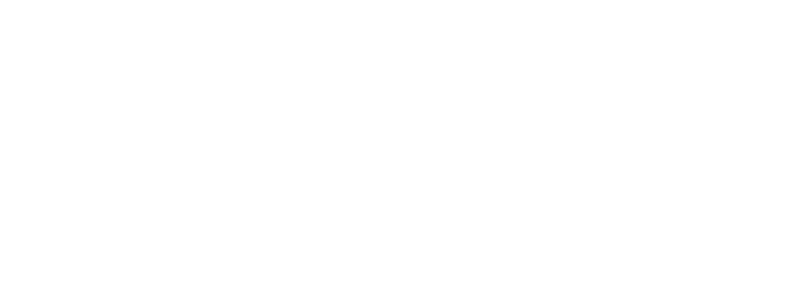
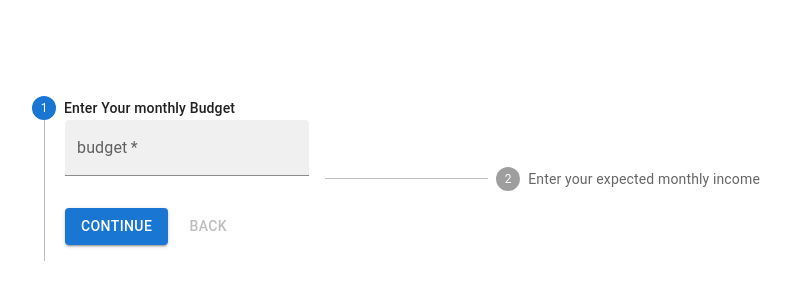
Before and after one commit to DanielGithumbi21/expense-tracker-pwa, a React (Create React App) app: page /spendings in a window 1280 px wide. Before the commit this address had no page. Shown: the part 70-370 px from the top of the page, without its empty margins (244-1035 px from the left). Built offline with nearby package versions, Linux system fonts and the light colour scheme.

Commit message:
added some new features

```diff
--- a/src/App.tsx
+++ b/src/App.tsx
@@ -3,12 +3,14 @@ import { Route, Routes } from 'react-router-dom'
 import Sign from './components/sign/sign'
 import "bootstrap/dist/css/bootstrap.min.css"
 import ForgotPassword from './components/sign/ForgotPassword'
+import Spendings from './components/Spendings/Spendings'
 const App = () => {
   return (
     <React.Fragment>
       <Routes>
         <Route path='/auth' element={<Sign />} />
         <Route path='/auth/forgot-password' element={<ForgotPassword />} />
+        <Route path='/spendings' element={<Spendings/>}/>
       </Routes>
     </React.Fragment>
   )
--- /dev/null
+++ b/src/Data/Auth/Auth.ts
@@ -0,0 +1,36 @@
+import axios from "axios"
+const url = "http://localhost:5000"
+
+
+const registerUser = async (post:any,setIsLoading:any,navigate:any,setErrors:any,setUser:any) => {
+    setIsLoading(true)
+    await axios.post(`${url}/register`,post)
+    .then((data) => {
+        setIsLoading(false)
+        setUser(data.data);
+    })
+    .catch((error) => {
+        setIsLoading(false)
+        setErrors(error.response.data.Error)
+    })
+}
+
+const loginUser = async (post:any,setIsLoading:any,navigate:any,setErrors:any,setUser:any) => {
+    setIsLoading(true)
+    await axios.post(`${url}/login`,post)
+    .then((data) => {
+        console.log(data)
+        setIsLoading(false)
+        setUser(data.data);
+    })
+    .catch((error) => {
+        setIsLoading(false)
+        setErrors(error.response.data.Error)
+    })
+}
+
+export {
+    url,
+    registerUser,
+    loginUser
+}
--- /dev/null
+++ b/src/components/Spendings/Spendings.tsx
@@ -0,0 +1,135 @@
+import React, { useContext, useState } from 'react';
+import Box from '@mui/material/Box';
+import Stepper from '@mui/material/Stepper';
+import Step from '@mui/material/Step';
+import StepLabel from '@mui/material/StepLabel';
+import StepContent from '@mui/material/StepContent';
+import Button from '@mui/material/Button';
+import Paper from '@mui/material/Paper';
+import Typography from '@mui/material/Typography';
+import { TextField } from "@mui/material"
+import { useNavigate } from 'react-router-dom';
+import { DataContext } from '../../context/ContextProvider';
+
+const steps = [
+    {
+        label: 'Enter Your monthly Budget',
+        name: `budget`,
+    },
+    {
+        label: 'Enter your expected monthly income',
+        name: `income`,
+    },
+
+];
+
+interface Post {
+    budget:Number,
+    income:Number,
+    user:String
+}
+
+export default function Spendings() {
+    const navigate = useNavigate()
+    const initialState = { budget: 0, income: 0 }
+    const [activeStep, setActiveStep] = useState(0);
+    const [formData, setFormData] = React.useState(initialState)
+    const [isLoading, setIsLoading] = useState(false)
+    const [errors, setErrors] = useState([])
+
+    const handleNext = () => {
+        setActiveStep((prevActiveStep) => prevActiveStep + 1);
+    };
+
+    const handleBack = () => {
+        setActiveStep((prevActiveStep) => prevActiveStep - 1);
+    };
+
+    const handleReset = () => {
+        setActiveStep(0);
+    };
+    const handleChange = (e: React.ChangeEvent<HTMLInputElement>) => {
+        setFormData({ ...formData, [e.target.name]: e.target.value })
+    }
+
+    const { user, setLoggedUser,smallScreen } = useContext(DataContext)
+
+    const onSubmit = (e: React.MouseEvent<HTMLButtonElement>) => {
+        e.preventDefault()
+        const post:Post = {
+            income: formData.income,
+            budget: formData.budget,
+            user:""
+        }
+        // addPlannedFinance(post, setLoggedUser, setIsLoading, setErrors, navigate)
+        console.log(post)
+
+    }
+
+    return (
+        <Box className="container  " sx ={{
+            width: smallScreen?"100%":"60%",
+            marginTop: smallScreen?"45%":"13%"
+        }}  >
+            {
+                errors && (
+                    <p className="text-center text-danger mb-3">{errors}</p>
+                )
+            }
+            {/* <h5 className="text-center mb-5">Welcome, {user.user.name}</h5> */}
+            <Stepper activeStep={activeStep}  >
+                {steps.map((step, index) => (
+                    <Step key={step.label}>
+                        <StepLabel
+                            optional={
+                                index === 2 ? (
+                                    <Typography variant="caption">Last step</Typography>
+                                ) : null
+                            }
+                        >
+                            {step.label}
+                        </StepLabel>
+                        <StepContent>
+                            <div className="mb-2 field">
+                                <TextField onChange={handleChange} required id="outlined-basic" label={step.name} name={step.name} variant="filled" className="textfield mb-3" />
+                            </div>
+
+                            <Box sx={{ mb: 2 }}>
+                                <div>
+                                    <Button
+                                        variant="contained"
+                                        onClick={handleNext}
+                                        sx={{ mt: 1, mr: 1 }}
+                                    >
+                                        {index === steps.length - 1 ? 'Finish' : 'Continue'}
+                                    </Button>
+                                    <Button
+                                        disabled={index === 0}
+                                        onClick={handleBack}
+                                        sx={{ mt: 1, mr: 1 }}
+                                    >
+                                        Back
+                                    </Button>
+                                </div>
+                            </Box>
+                        </StepContent>
+                    </Step>
+                ))}
+            </Stepper>
+            {activeStep === steps.length && (
+                <Paper square elevation={0} sx={{ p: 3 }} className="mt-3">
+                    <Typography>All steps completed - you&apos;re finished</Typography>
+                    <div className="text-center mt-3">
+                        <button onClick={handleReset} className="btn btn-danger btn-md m-2">
+                            Reset
+                        </button>
+                        <button onClick={onSubmit} className="btn btn-primary btn-md m-2" disabled={isLoading ? true : false} >
+                            Continue
+                        </button>
+                    </div>
+
+                </Paper>
+            )}
+        </Box>
+    );
+}
--- a/src/components/sign/SignInPage.tsx
+++ b/src/components/sign/SignInPage.tsx
@@ -1,31 +1,59 @@
-import { Container, Card, Typography, TextField, InputAdornment, IconButton } from '@mui/material'
+import { Container, Card, Typography, TextField, InputAdornment, IconButton,Alert } from '@mui/material'
 import { Visibility, VisibilityOff } from '@mui/icons-material';
-import { Link } from 'react-router-dom';
+import { Link, useNavigate } from 'react-router-dom';
 import { DataContext } from '../../context/ContextProvider'
-import { useContext } from 'react';
+import { useContext, useState } from 'react';
+import { loginUser } from '../../Data/Auth/Auth';
 
+interface User {
+    email:String,
+    password:String
+}
 
 const SignInPage = ({ handleShowPassword, showPassword, switchmode }: any) => {
-    const { smallScreen } = useContext(DataContext)
+    const navigate = useNavigate ()
+    const { smallScreen,setUser } = useContext(DataContext)
+    const initialUser:User = {email:"",password:""}
+    const [formData,setFormData] = useState <User> (initialUser)
+    const [ isLoading,setIsLoading] = useState <Boolean> (false)
+    const [errors,setErrors] = useState <String> ('')
+
+    const handleChange = (e: React.ChangeEvent<HTMLInputElement>) => {
+        setFormData({...formData,[e.target.name]:e.target.value})
+    }
+
+    const onSubmit = (e: React.FormEvent<HTMLFormElement>) => {
+        e.preventDefault ()
+        loginUser(formData,setIsLoading,navigate,setErrors,setUser)
+
+    }
+
 
     return (
         <div className="container-fluid p-5" style={{ backgroundColor: "#f2f8FF" }}>
             <Container sx={{
                 padding: "30px",
-                marginTop: smallScreen ? "20%" : "10%",
+                marginTop: smallScreen ? "30%" : "10%",
                 width: smallScreen ? "100%" : "60%",
-                marginBottom: smallScreen ? "30%" : "10%"
+                marginBottom: smallScreen ? "40%" : "10%"
             }}>
                 <Card sx={{ padding: "20px", backgroundColor: "transparent" }}>
-                    <Typography variant='h5' sx={{ marginBottom: "30px", textAlign: "center" }}>
+                {
+                        errors !== '' && (
+                            <Alert variant="filled" onClose={(() => setErrors(''))} severity="error">
+                                    {errors}
+                                </Alert>
+                        )
+                    }
+                    <Typography variant='h5' sx={{ marginTop: "30px", marginBottom: "30px", textAlign: "center" }}>
                         Sign In
                     </Typography>
-                    <form>
+                    <form onSubmit={onSubmit} >
                         <div className="mb-3">
-                            <TextField fullWidth id="standard-basic" label="Email" name="email" variant="standard" />
+                            <TextField fullWidth id="standard-basic" required onChange={handleChange} type="email" label="Email" name="email" variant="standard" />
                         </div>
                         <div className="mb-4">
-                            <TextField fullWidth id="standard-basic" label="Password" name="password" type={showPassword ? 'text' : 'password'} InputProps={{
+                            <TextField fullWidth id="standard-basic" required onChange={handleChange} label="Password" name="password" type={showPassword ? 'text' : 'password'} InputProps={{
                                 endAdornment: (
                                     <InputAdornment position="end">
                                         <IconButton>
@@ -40,7 +68,7 @@ const SignInPage = ({ handleShowPassword, showPassword, switchmode }: any) => {
                         </div>
 
                         <div className="mb-3 text-center">
-                            <button className="btn btn-primary btn-md">Login</button>
+                            <button className="btn btn-primary btn-md" disabled={isLoading?true:false}>Login</button>
                         </div>
                         <div className="mb-3 text-center">
                             <Link style={{ textDecoration: "none" }} to='/auth/forgot-password' >Forgot Password</Link>
--- a/src/components/sign/SignUpPage.tsx
+++ b/src/components/sign/SignUpPage.tsx
@@ -1,31 +1,62 @@
-import { useContext } from "react"
-import { Container, Card, Typography, TextField, InputAdornment, IconButton } from '@mui/material'
+import { useContext, useState } from "react"
+import { Container, Card, Typography, TextField, InputAdornment, IconButton,Alert } from '@mui/material'
 import { Visibility, VisibilityOff } from '@mui/icons-material';
 import { DataContext } from '../../context/ContextProvider'
+import { useNavigate } from "react-router-dom";
+import { registerUser } from "../../Data/Auth/Auth";
+
+
+interface User {
+    name:String,
+    email:String,
+    password:String
+}
 
 const SignUpPage = ({ handleShowPassword, showPassword, switchmode }: any) => {
-    const { smallScreen } = useContext(DataContext)
+    const navigate = useNavigate()
+    const { smallScreen, setUser } = useContext(DataContext)
+    const initialState:User = {name:"",email:"", password:""}
+    const [formData,setFormData] = useState<User> (initialState)
+    const [isLoading,setIsLoading] = useState <Boolean> (false)
+    const [errors,setErrors] = useState('')
+
+    const handleChange = (e: React.ChangeEvent<HTMLInputElement>) => {
+        setFormData({...formData,[e.target.name]:e.target.value})
+    }
+
+    const onSubmit = (e: React.FormEvent<HTMLFormElement>) => {
+        e.preventDefault ()
+        registerUser(formData,setIsLoading,navigate,setErrors,setUser)
+
+    }
     return (
         <div className="container-fluid p-5" style={{ backgroundColor: "#f2f8FF" }}>
             <Container sx={{
                 padding: "30px",
-                marginTop: smallScreen ? "20%" : "10%",
+                marginTop: smallScreen ? "30%" : "10%",
                 width: smallScreen ? "100%" : "60%",
-                marginBottom: smallScreen ? "30%" : "10%"
+                marginBottom: smallScreen ? "40%" : "10%"
             }}>
                 <Card sx={{ padding: "20px", backgroundColor: "transparent" }}>
-                    <Typography variant='h5' sx={{ marginBottom: "30px", textAlign: "center" }}>
+                    {
+                        errors !== '' && (
+                            <Alert variant="filled" onClose={(() => setErrors(''))} severity="error">
+                                    {errors}
+                                </Alert>
+                        )
+                    }
+                    <Typography variant='h5' sx={{marginTop: "30px", marginBottom: "30px", textAlign: "center" }}>
                         Sign Up
                     </Typography>
-                    <form>
+                    <form onSubmit={onSubmit}>
                         <div className="mb-3">
-                            <TextField fullWidth id="standard-basic" label="Name" name="name" type="text" variant="standard" />
+                            <TextField fullWidth id="standard-basic" onChange={handleChange} label="Name" name="name" type="text" variant="standard" />
                         </div>
                         <div className="mb-3">
-                            <TextField fullWidth id="standard-basic" label="Email" name="email" type="email" variant="standard" />
+                            <TextField fullWidth id="standard-basic" onChange={handleChange} label="Email" name="email" type="email" variant="standard" />
                         </div>
                         <div className="mb-4">
-                            <TextField fullWidth id="standard-basic" label="Password" name="password" type={showPassword ? 'text' : 'password'} InputProps={{
+                            <TextField fullWidth id="standard-basic" onChange={handleChange} label="Password" name="password" type={showPassword ? 'text' : 'password'} InputProps={{
                                 endAdornment: (
                                     <InputAdornment position="end">
                                         <IconButton>
@@ -39,7 +70,7 @@ const SignUpPage = ({ handleShowPassword, showPassword, switchmode }: any) => {
                             }} variant="standard" />
                         </div>
                         <div className="mb-3 text-center">
-                            <button className="btn btn-primary btn-md">Sign up</button>
+                            <button className="btn btn-primary btn-md" disabled={isLoading?true:false}>Sign up</button>
                         </div>
                         <div className="mb-5 text-center">
                             <button className="btn btn-outline btn-md" onClick={switchmode} >Already have an account? Login</button>
--- a/src/context/ContextProvider.tsx
+++ b/src/context/ContextProvider.tsx
@@ -3,22 +3,19 @@ import { useLocalStorage, useReadLocalStorage } from 'usehooks-ts'
 import useMediaQuery from '@mui/material/useMediaQuery';
 
 
-const DataContext = React.createContext({ open: true, businessId: null, smallScreen: false, setBusinessId: (_value: any) => { }, loggedUser: false, setLoggedUser: (_value: any) => { }, business: false, setBusiness: (_value: any) => { }, user: {}, setOpen: (_value: any) => { }, userName: '' });
+const DataContext = React.createContext({ open: true, businessId: null, smallScreen: false, setBusinessId: (_value: any) => { }, loggedUser: false, setLoggedUser: (_value: any) => { }, business: false, setBusiness: (_value: any) => { }, user: null,setUser: (_value: any) => { }, setOpen: (_value: any) => { }, userName: '' });
 const DataProvider = ({ children }: any) => {
     const smallScreen = useMediaQuery('(max-width:900px)');
     const [open, setOpen] = useState(true);
     const [business, setBusiness] = useLocalStorage("business", false);
-    const user = useReadLocalStorage<any>("user")
+    const [user,setUser] = useLocalStorage("user",null)
     let userName = ''
 
-    if (user !== null) {
-        userName = user.data.user.name
-    }
     const [businessId, setBusinessId] = useLocalStorage("businessID", null)
     const [loggedUser, setLoggedUser] = useLocalStorage("loggedUser", false);
 
     return (
-        <DataContext.Provider value={{ open, setOpen, user, businessId, loggedUser, setLoggedUser, business, setBusiness, setBusinessId, userName, smallScreen }}>
+        <DataContext.Provider value={{ open, setOpen, user, businessId, loggedUser, setLoggedUser, business, setBusiness, setBusinessId, userName, smallScreen,setUser }}>
             {children}
         </DataContext.Provider>
     );
```
Also changed, not shown: 1 other file (tests, documents, lock files or other folders).
